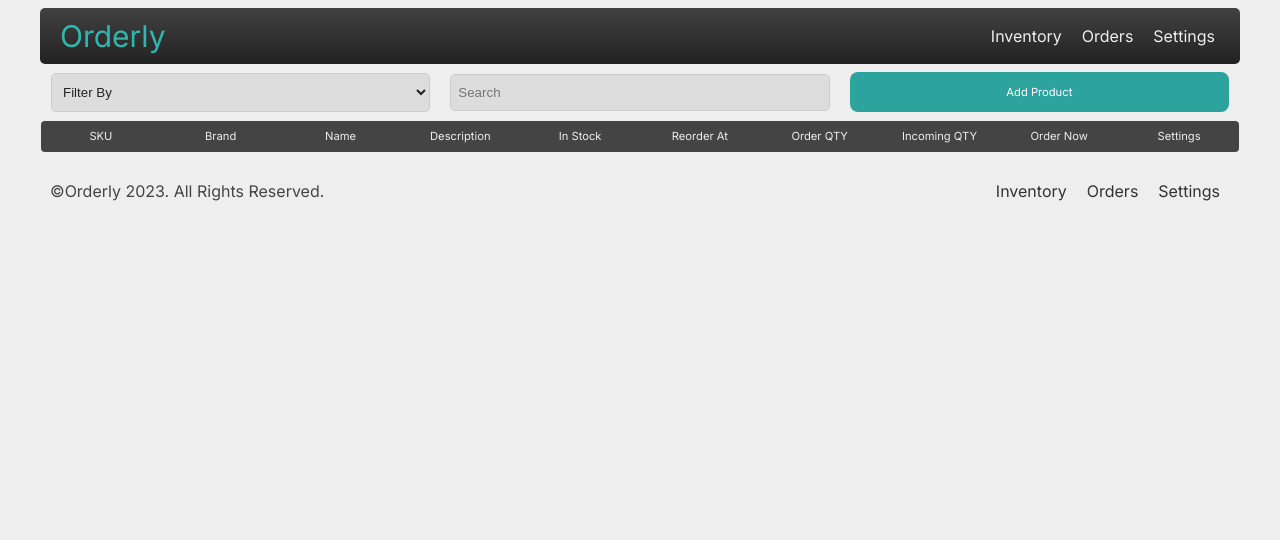
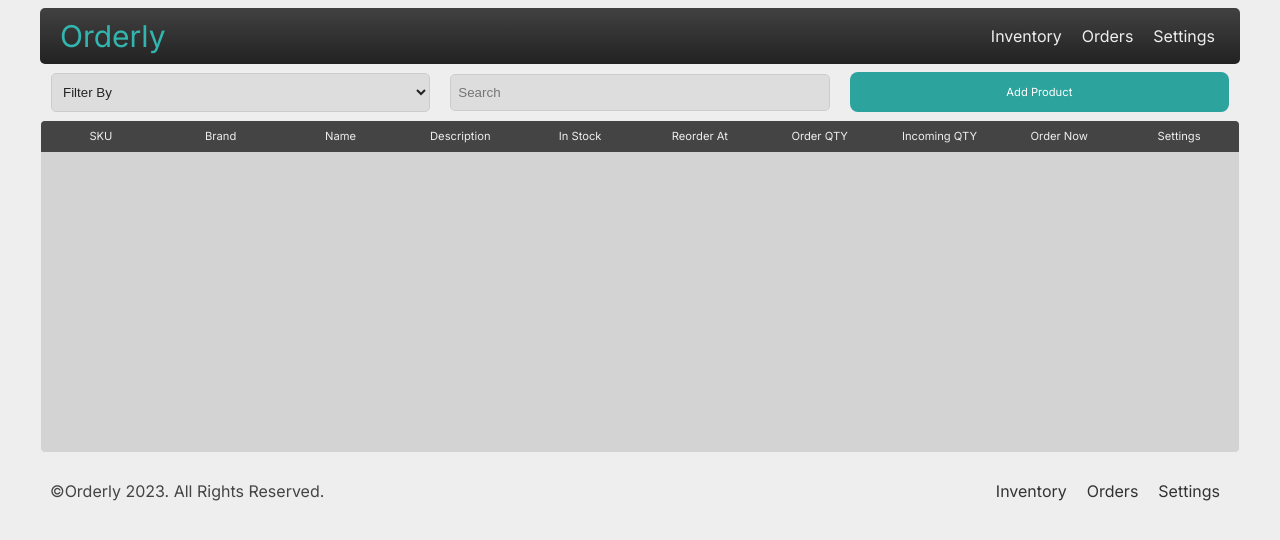
Before and after one commit to DallasSoftwareDevelopersTeamC/DSD_Team_C, a React (Vite) app in the folder client/: page / in a window 1280 px wide. Shown: the top 540 px of the page. Built offline with nearby package versions, Linux system fonts and the light colour scheme; a web font is replaced by a local one.

Commit message:
feat: added scrollable body / fixed header to inventory items

```diff
--- a/client/src/components/Inventory/inventory.css
+++ b/client/src/components/Inventory/inventory.css
@@ -78,10 +78,10 @@
 }
 
 .inventory-items-container {
-  overflow-y: scroll;
   scrollbar-color: #c0c0c0 #686868;
+  overflow: auto;
+  height: 300px;
 }
-
 
 table {
   display: flex;
```
